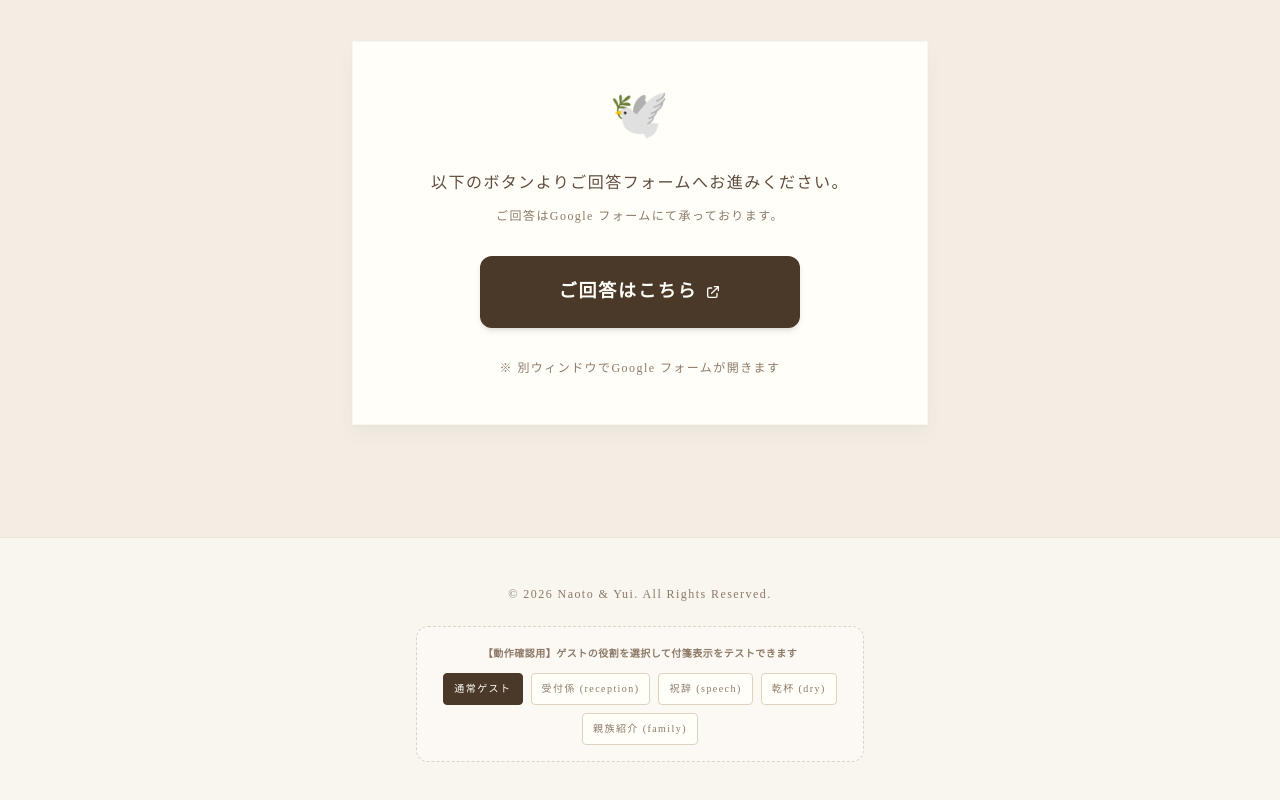
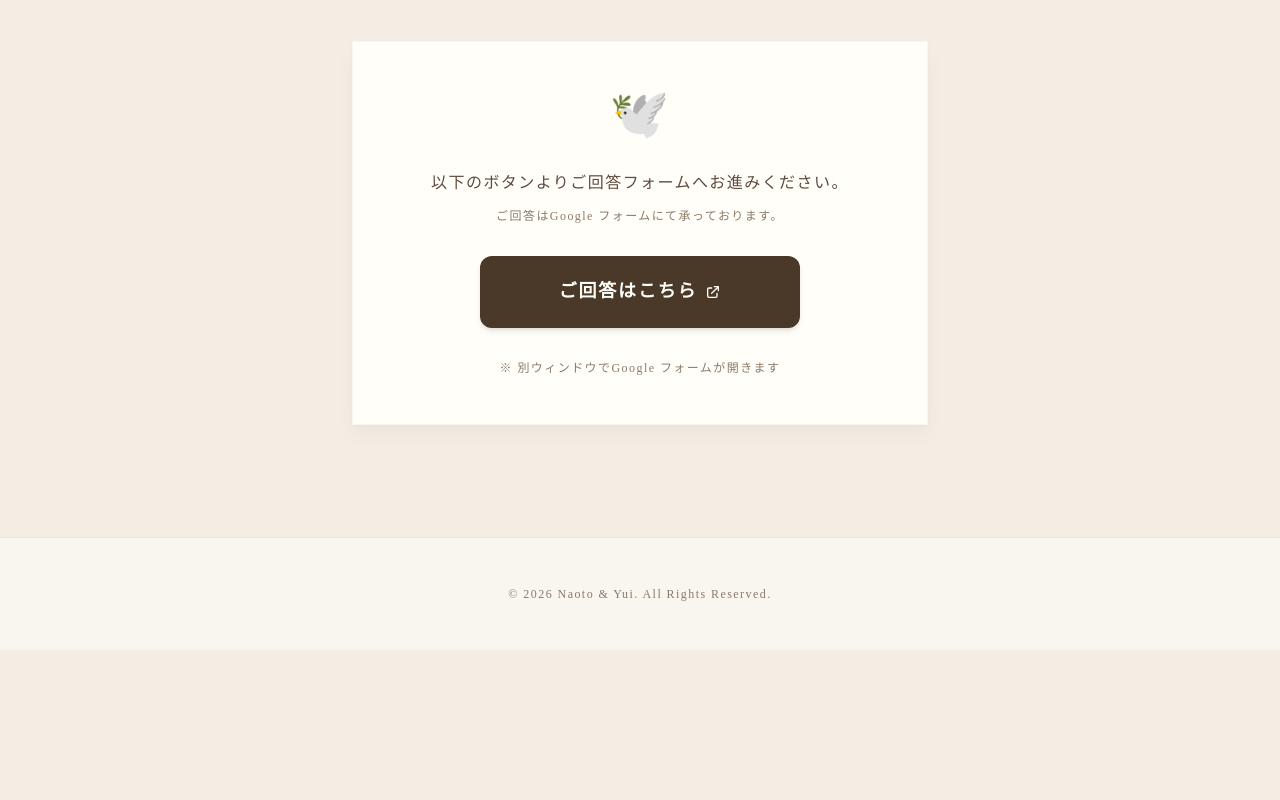
Before and after one commit to ykarmr/wedding-invitations, a Next.js app: page / in a window 1280 px wide. Shown: the part 5753-6553 px from the top of the page. After the commit the page ends 6403 px from the top, so only its background shows below. Built offline with nearby package versions, Linux system fonts and the light colour scheme; a web font is replaced by a local one.

Commit message:
管理者用ツールの削除

```diff
--- a/src/app/page.tsx
+++ b/src/app/page.tsx
@@ -51,13 +51,6 @@ export default function InvitationPage() {
         <p className="text-xs text-[var(--color-text-light)]">
           © 2026 Naoto & Yui. All Rights Reserved.
         </p>
-
-        {/* 管理者・動作確認用のパラメータ切り替えメニュー */}
-        {process.env.NODE_ENV === "development" && (
-          <Suspense fallback={null}>
-            <InvitationDebugMenu />
-          </Suspense>
-        )}
       </footer>
     </div>
   );
```
